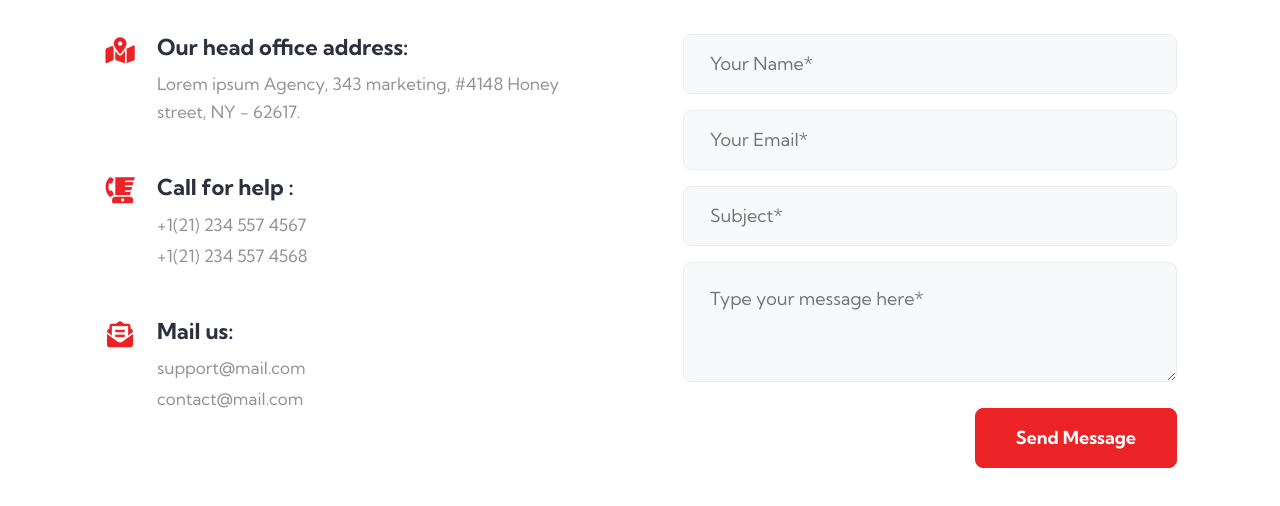
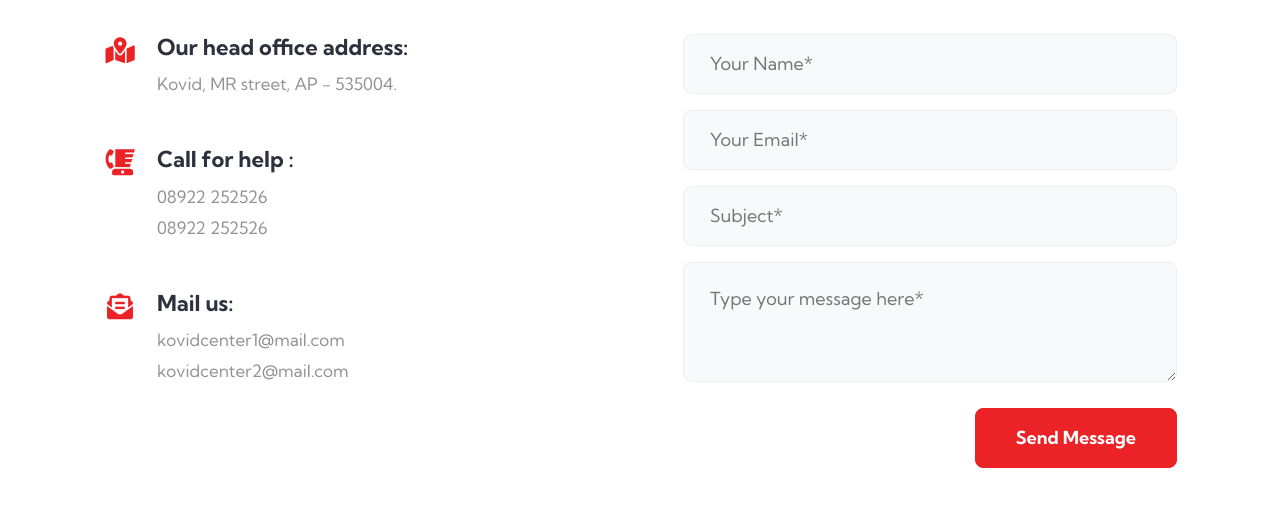
Before and after one commit to Gedelasrinivasarao/projectkovid, a plain HTML site: page contact.html in a window 1280 px wide. Shown: the part 572-1078 px from the top of the page. Drawn offline with Linux system fonts and the light colour scheme.

Commit message:
Update contact.html

```diff
--- a/contact.html
+++ b/contact.html
@@ -120,7 +120,7 @@
             </div>
             <div class="cont-right">
               <h6>Our head office address:</h6>
-              <p>Lorem ipsum Agency, 343 marketing, #4148 Honey street, NY - 62617.</p>
+              <p>Kovid, MR street, AP - 535004.</p>
             </div>
           </div>
           <div class="cont-top margin-up">
@@ -129,8 +129,8 @@
             </div>
             <div class="cont-right">
               <h6>Call for help :</h6>
-              <p><a href="tel:+1(21) 234 4567">+1(21) 234 557 4567</a></p>
-              <p><a href="tel:+1(21) 234 4567">+1(21) 234 557 4568</a></p>
+              <p><a href="08922 252526">08922 252526</a></p>
+              <p><a href="08922 252526">08922 252526</a></p>
             </div>
           </div>
           <div class="cont-top margin-up">
@@ -140,8 +140,8 @@
             <div class="cont-right">
               <h6>
                 Mail us:</h6>
-              <p><a href="mailto:support@mail.com" class="mail">support@mail.com</a></p>
-              <p><a href="mailto:contact@mail.com" class="mail">contact@mail.com</a></p>
+              <p><a href="mailto:support@mail.com" class="mail">kovidcenter1@mail.com</a></p>
+              <p><a href="mailto:contact@mail.com" class="mail">kovidcenter2@mail.com</a></p>
             </div>
           </div>
         </div>
```
